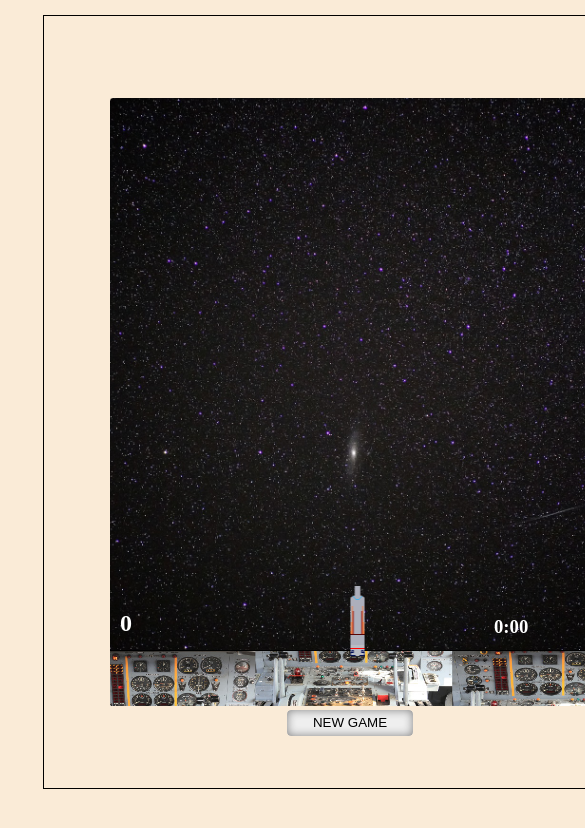
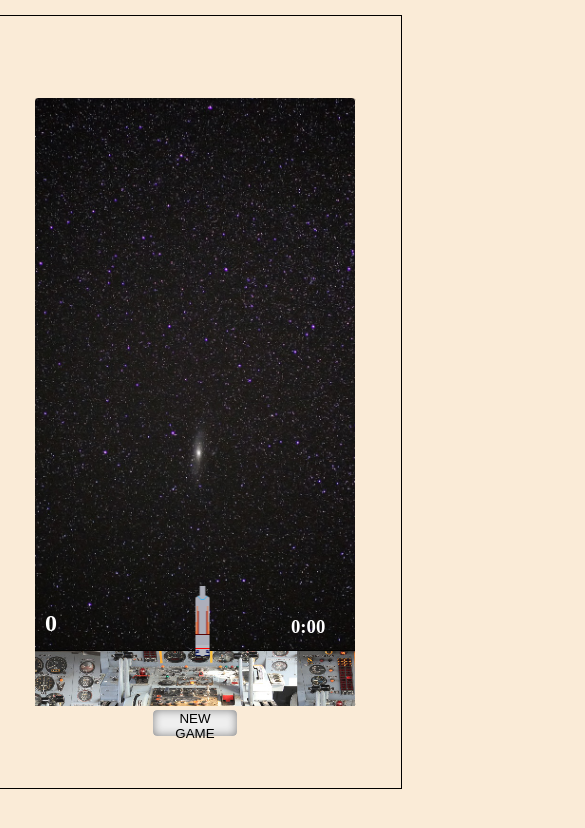
Before and after one commit to cMarHen/Astroid-shooter, a website built with Vite: page src/index.html in a window 390 px wide. Shown: the top 828 px of the page, 585 px wide, since content can reach past the window. Built offline with nearby package versions, Linux system fonts and the light colour scheme; files whose address does not match are found by name.

Commit message:
Responsive tweaks

```diff
--- a/src/css/style.css
+++ b/src/css/style.css
@@ -6,3 +6,10 @@ body {
     background-color: antiquewhite;
 
 }
+
+@media screen and (max-width:600px) {
+    body {
+        width: 100vw;
+        height: 100vh;
+    }
+}
--- a/src/js/components/shooter-area-main/shooter-area-main.js
+++ b/src/js/components/shooter-area-main/shooter-area-main.js
@@ -18,7 +18,8 @@
        justify-content: center;
        align-items: center;
        height: 90vh;
-       width: 600px;
+       width: 70vw;
+       min-width: 400px;
        margin: 15px;
        padding: 6px;
        border: 1px solid black;
@@ -76,7 +77,7 @@
         this.astroidGame = this.shadowRoot.querySelector('astroid-field')
 
         this.playButton.addEventListener('click', event => {
-            this.astroidGame.startGame(5000)
+            this.astroidGame.startGame(6000)
         })
 
 
--- a/src/js/components/shooter-cannon/shooter-cannon.js
+++ b/src/js/components/shooter-cannon/shooter-cannon.js
@@ -22,18 +22,7 @@
         position: absolute;
      }
 
-     head {
-       background-color: inherit;
-       width: 14px;
-       height: 10px;
-     }
    </style>
-   <div id="head">
-   </div>
-   <div id="body">
-   </div>
-   <div id="bottom">
-   </div>
  `
 
  /*
```
